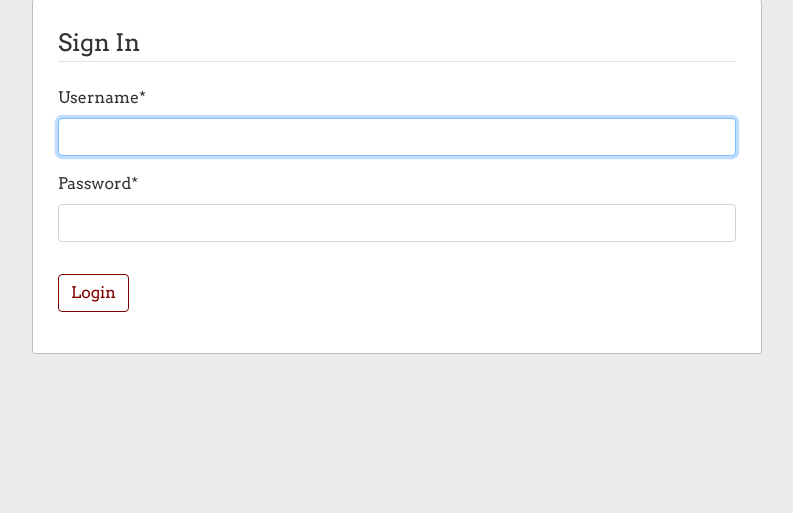
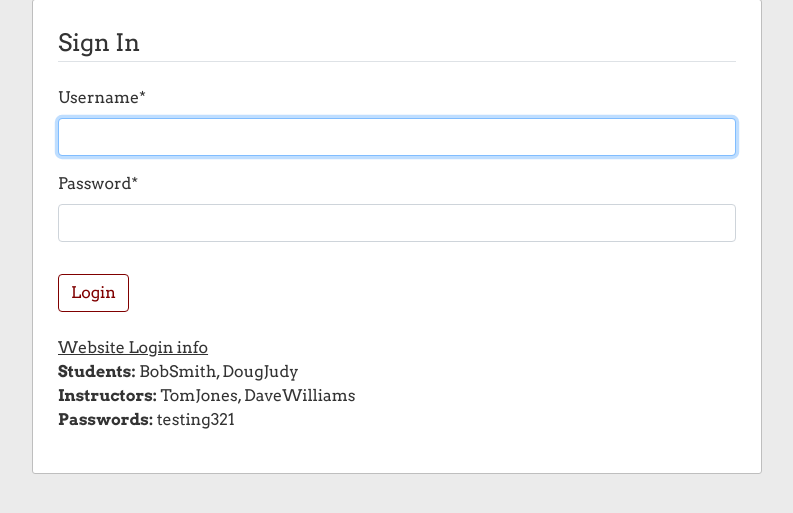
Before and after one commit to JacobCuke/SchoolManagement, a Django app: page /login/ in a window 1280 px wide. Shown: the part 101-614 px from the top of the page, without its empty margins (53-846 px from the left). Run offline with Django 3.2, Linux system fonts and the light colour scheme; parts of the project's set-up code (start-up, migrations or seed data) failed here and were passed over; some libraries are stand-ins or nearby versions.

Commit message:
Add welcome message and login instructions

```diff
--- a/school/templates/school/home.html
+++ b/school/templates/school/home.html
@@ -9,5 +9,10 @@
     <h1>Welcome to the ABC High School Portal</h1>
     <hr>
     <p class="lead"><a href="{% url 'login' %}">Sign in here</a></p>
+    <div class="mt-4">
+      <p>This is a RESTful web application that allows students and instructors of a fictional high school to manage their courses, lectures, assignments and much more!</p>
+      <p>Click the sign in button above to get started</p>
+      <p><a href="https://documenter.getpostman.com/view/15328019/TzJrBeLq">API Documentation</a></p>
+    </div>
   </div>
 {% endblock display %}
--- a/users/templates/users/login.html
+++ b/users/templates/users/login.html
@@ -15,6 +15,12 @@
       </fieldset>
       <div class="form-group">
         <button class="btn btn-outline-custom" type="submit">Login</button>
+        <p class="mt-4">
+          <u>Website Login info</u><br>
+          <strong>Students:</strong> BobSmith, DougJudy <br>
+          <strong>Instructors:</strong> TomJones, DaveWilliams<br>
+          <strong>Passwords:</strong> testing321
+        </p>
       </div>
     </form>
   </div>
```
